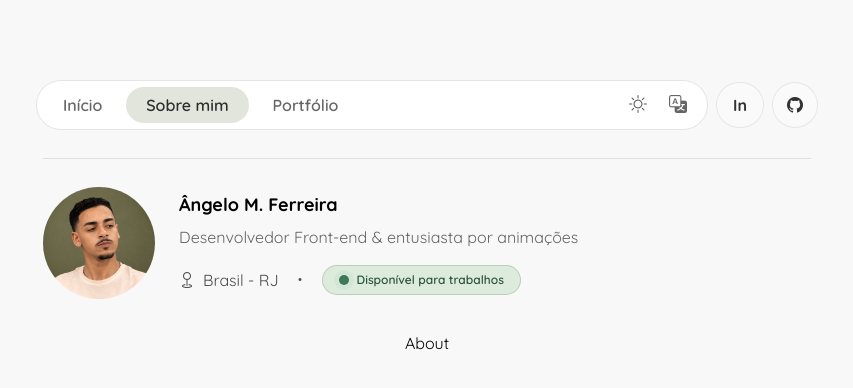
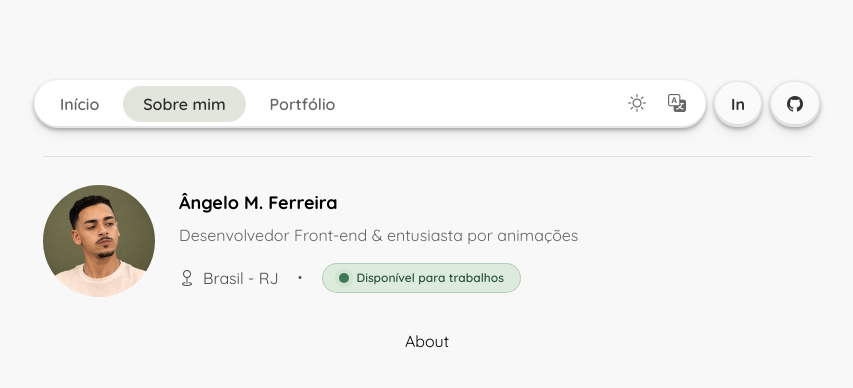
Before and after one commit to devmrqs/devmrqs.com.br, a React (Vite) app: page /about in a window 1280 px wide. Shown: the top 388 px of the page, without its empty margins (213-1066 px from the left). Built offline with nearby package versions, Linux system fonts and the light colour scheme.

Commit message:
♻️ refactor: extrai classes Tailwind repetidas para sharedClasses.js
Centraliza shadowBox, roundButtonClasses e dropdownContainerClasses em src/styles/sharedClasses.js, removendo duplicação entre Navbar, LanguageSwitcher e ThemeSwitcher. Nenhuma mudança visual ou de comportamento.

```diff
--- a/src/components/LanguageSwitcher.jsx
+++ b/src/components/LanguageSwitcher.jsx
@@ -1,4 +1,10 @@
 import { useState, useRef, useEffect } from "react";
+
+// Styles
+import {
+  themeButtonClasses,
+  dropdownContainerClasses,
+} from "../styles/sharedClasses";
 
 const LanguageSwitcher = () => {
   const [open, setOpen] = useState(false);
@@ -35,9 +41,9 @@ const LanguageSwitcher = () => {
       ></i>
 
       {open && (
-        <div className="absolute top-full right-0 mt-2.5 bg-white border-[0.5px] border-[rgba(0,0,0,0.1)] rounded-xl shadow-md flex flex-col overflow-hidden w-36 z-50 py-2 px-1.5">
+        <div className={dropdownContainerClasses}>
           <button
-            className="w-full flex items-center justify-between px-4 py-2 text-base hover:bg-[rgba(0,0,0,0.05)] hover:rounded-full duration-300"
+            className={`${themeButtonClasses}`}
             onClick={() => handleSelect("en")}
           >
             <span>English</span>
@@ -46,7 +52,7 @@ const LanguageSwitcher = () => {
             )}
           </button>
           <button
-            className="w-full flex items-center justify-between px-4 py-2 text-base hover:bg-[rgba(0,0,0,0.05)] hover:rounded-full duration-300"
+            className={themeButtonClasses}
             onClick={() => handleSelect("pt")}
           >
             <span>Português</span>
--- a/src/components/Navbar.jsx
+++ b/src/components/Navbar.jsx
@@ -1,4 +1,9 @@
 import { NavLink } from "react-router-dom";
+
+// Styles
+import { shadowBox, roundButtonClasses } from "../styles/sharedClasses";
+
+// Components
 import LanguageSwitcher from "./LanguageSwitcher";
 import ThemeSwitcher from "./ThemeSwitcher";
 
@@ -11,7 +16,9 @@ const Navbar = () => {
   return (
     <div className="flex flex-col select-none justify-center items-center">
       <div className="flex flex-row mt-20 justify-between items-center gap-2 select-none mb-7">
-        <nav className="bg-white flex justify-between items-center gap-4 rounded-full p-2.5 w-2xl border-[0.5px] border-[rgba(0,0,0,0.1)] text-[rgba(0,0,0,0.6)]">
+        <nav
+          className={`bg-white flex justify-between items-center gap-4 rounded-full p-2.5 w-2xl text-[rgba(0,0,0,0.6)] ${shadowBox}`}
+        >
           <div className="flex gap-3 font-semibold ml-1 text-base justify-center items-center">
             <NavLink to="/" className={linkClasses}>
               Início
@@ -32,12 +39,12 @@ const Navbar = () => {
           href="https://www.linkedin.com/in/devmrqs/"
           target="_blank"
           rel="noopener noreferrer"
-          className="bg-[rgba(255,255,255,0.3)] px-4 py-2.5 border-[0.5px] border-[rgba(0,0,0,0.08)] text-[rgb(0,0,0,0.8)] text-base rounded-full hover:scale-110 hover:bg-white duration-500 font-bold"
+          className={roundButtonClasses}
         >
           In
         </a>
         <a
-          className="bi bi-github bg-[rgba(255,255,255,0.3)] px-3.5 py-2.5 border-[0.5px] border-[rgba(0,0,0,0.08)] text-[rgb(0,0,0,0.8)] text-base rounded-full hover:scale-110 hover:bg-white duration-500 font-bold"
+          className={`bi bi-github ${roundButtonClasses}`}
           href="https://github.com/devmrqs"
           target="_blank"
           rel="noopener noreferrer"
--- a/src/components/ThemeSwitcher.jsx
+++ b/src/components/ThemeSwitcher.jsx
@@ -1,4 +1,10 @@
 import { useState, useRef, useEffect } from "react";
+
+// Styles
+import {
+  themeButtonClasses,
+  dropdownContainerClasses,
+} from "../styles/sharedClasses";
 
 const ThemeSwitcher = () => {
   const [open, setOpen] = useState(false);
@@ -49,23 +55,23 @@ const ThemeSwitcher = () => {
       ></i>
 
       {open && (
-        <div className="absolute top-full right-0 mt-2.5 bg-white border-[0.5px] border-[rgba(0,0,0,0.1)] rounded-xl shadow-md flex flex-col overflow-hidden w-36 z-50 py-1.5 px-2">
+        <div className={dropdownContainerClasses}>
           <button
-            className="w-full flex items-center gap-2.5 px-4 py-2 text-base hover:bg-[rgba(0,0,0,0.05)] hover:rounded-full duration-300"
+            className={themeButtonClasses}
             onClick={() => handleSelect("light")}
           >
             <i className="bi bi-brightness-high-fill"></i>
             <span>Claro</span>
           </button>
           <button
-            className="w-full flex items-center gap-2.5 px-4 py-2 text-base hover:bg-[rgba(0,0,0,0.05)] hover:rounded-full duration-300"
+            className={themeButtonClasses}
             onClick={() => handleSelect("dark")}
           >
             <i className="bi bi-moon-fill"></i>
             <span>Escuro</span>
           </button>
           <button
-            className="w-full flex items-center gap-2.5 px-4 py-2 text-base hover:bg-[rgba(0,0,0,0.05)] hover:rounded-full duration-300"
+            className={themeButtonClasses}
             onClick={() => handleSelect("system")}
           >
             <i className="bi bi-laptop"></i>
--- /dev/null
+++ b/src/styles/sharedClasses.js
@@ -0,0 +1,8 @@
+export const shadowBox =
+  "shadow-[0px_2px_4px_rgba(0,0,0,0.3),0px_7px_13px_-3px_rgba(0,0,0,0.1),0px_-2px_0px_inset_rgba(0,0,0,0.1)]";
+
+export const roundButtonClasses = `bg-[rgba(255,255,255,0.3)] px-4 py-2.5 border-[0.5px] border-[rgba(0,0,0,0.08)] text-[rgb(0,0,0,0.8)] text-base rounded-full hover:scale-110 hover:bg-white duration-500 font-bold ${shadowBox}`;
+
+export const themeButtonClasses = `w-full flex items-center gap-2.5 px-4 py-2 text-base hover:bg-[rgba(0,0,0,0.05)] hover:rounded-full duration-300`;
+
+export const dropdownContainerClasses = `absolute top-full right-0 mt-2.5 bg-white rounded-xl ${shadowBox} flex flex-col overflow-hidden w-36 z-50 py-1.5 px-2`;
```
